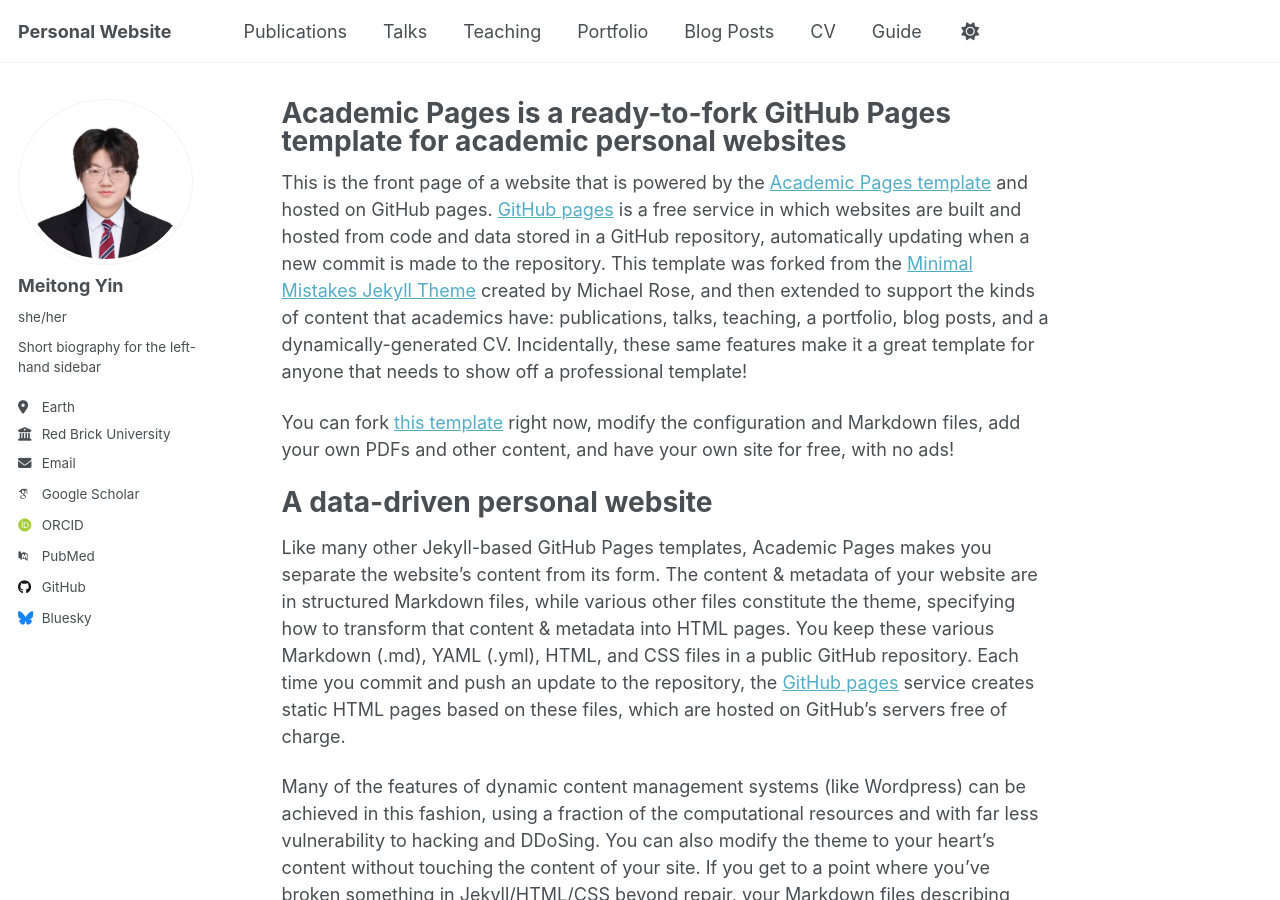
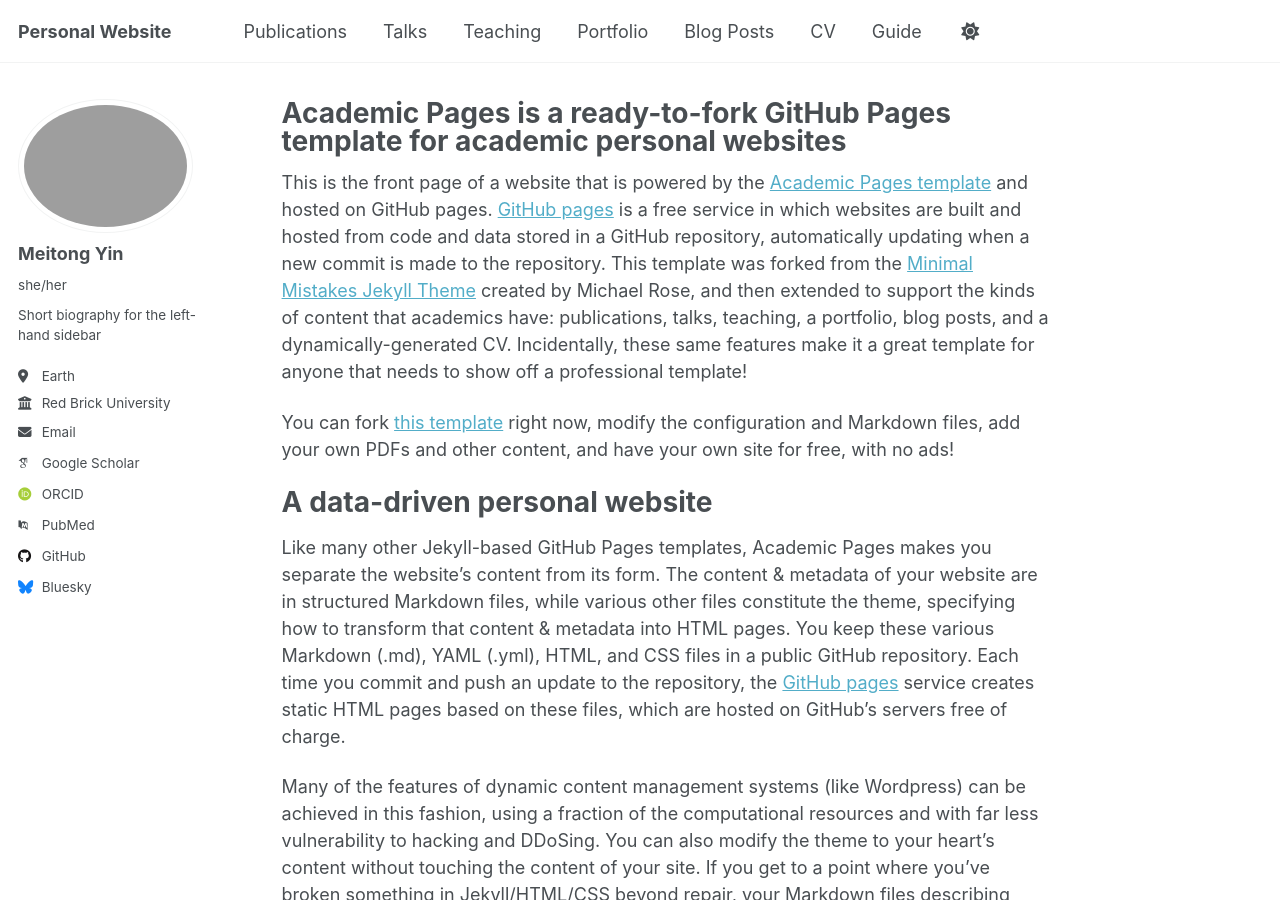
Before and after one commit to meitongyin3-star/meitongyin3-star.github.io, a Jekyll site: the page built from _pages/about.md, in a window 1280 px wide and 900 px high. Built offline with Jekyll 4.4.1, drawn with Linux system fonts in a browser that asks for light colours; some web fonts are replaced; a script that is not in the unit is left out.

Commit message:
Update _config.yml

```diff
--- a/_config.yml
+++ b/_config.yml
@@ -24,7 +24,7 @@ repository               : "meitongyin3-star/meitongyin3-star.github.io/"
 #               Additional customization can be done by editing /_includes/author-profile.html
 author:
   # Biographic information
-  avatar           : "PHOTO_small.jpg"
+  avatar           : "images/PHOTO_small.jpg"
   name             : "Meitong Yin"
   pronouns         : "she/her"
   bio              : "Short biography for the left-hand sidebar"
```
